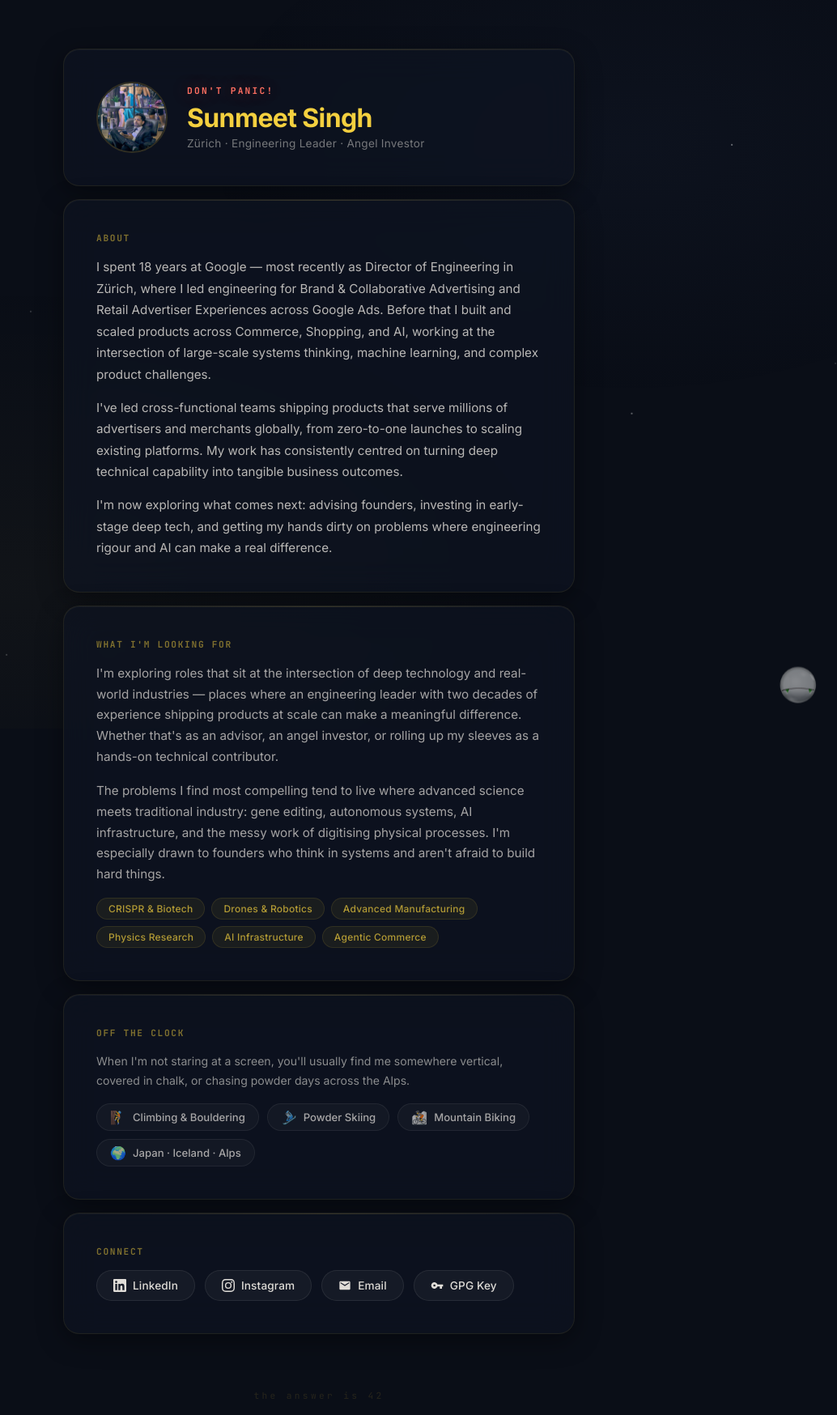
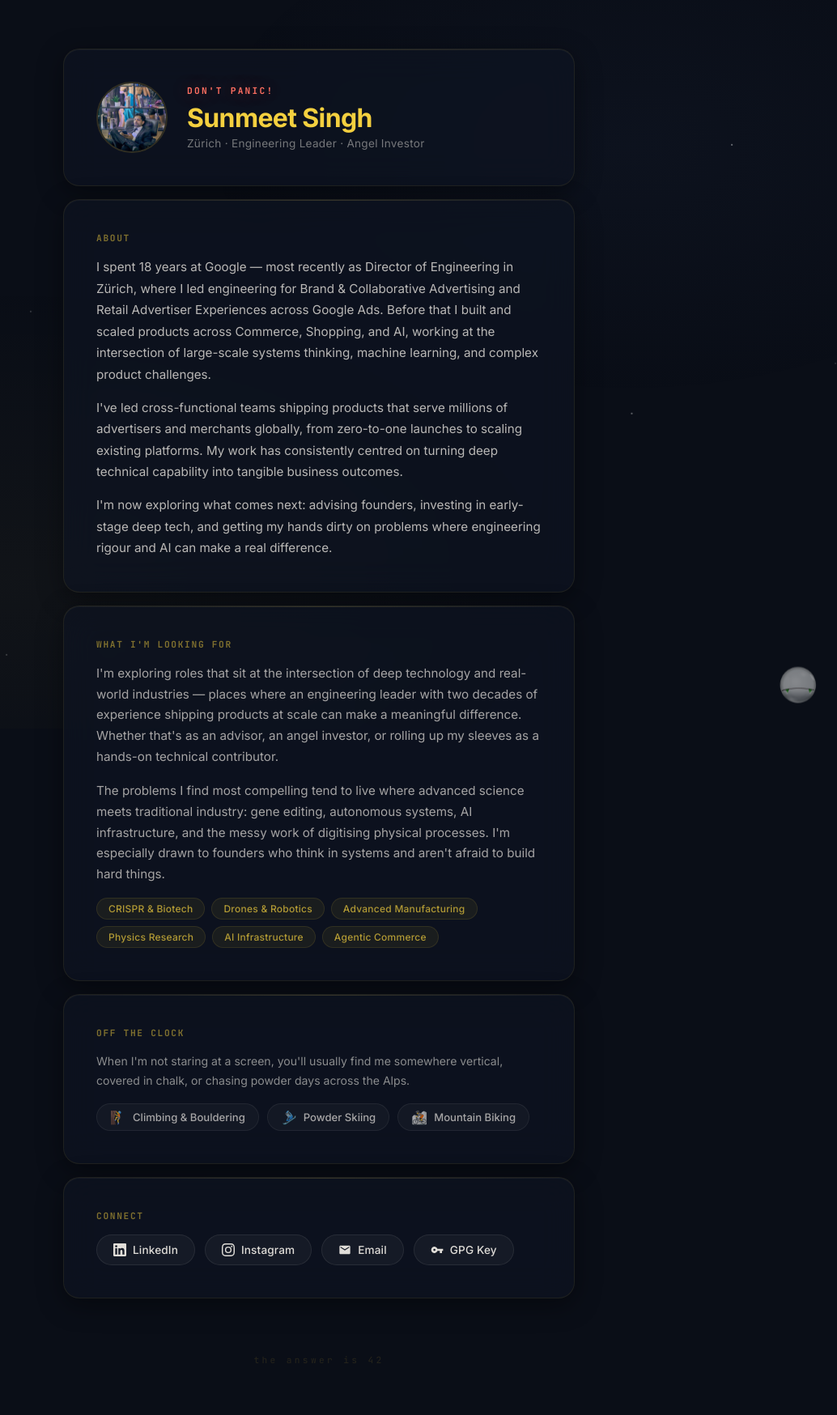
Before and after one commit to sunmeetsingh/sunmeetsingh.github.io, a Jekyll site: the page built from index.html, in a window 1280 px wide. Shown: the whole page at 81% size, without its empty margins (246-1280 px from the left). Built offline with Jekyll 4.4.1, drawn with Linux system fonts in a browser that asks for light colours; after the commit the page ends 1704 px from its top, so only the background shows below that.

Commit message:
Small fix to remove globe snippet.

```diff
--- a/index.html
+++ b/index.html
@@ -58,7 +58,6 @@
         <span class="interest-item"><span class="emoji">🧗</span> Climbing & Bouldering</span>
         <span class="interest-item"><span class="emoji">🎿</span> Powder Skiing</span>
         <span class="interest-item"><span class="emoji">🚵</span> Mountain Biking</span>
-        <span class="interest-item"><span class="emoji">🌍</span> Japan · Iceland · Alps</span>
     </div>
 </div>
 
```
